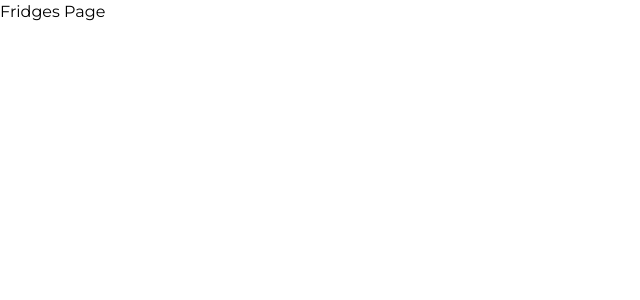
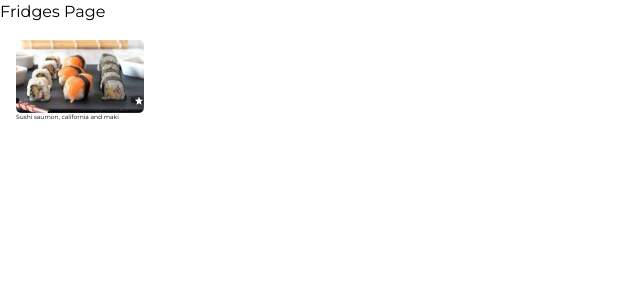
Before and after one commit to steven-van/frigoal, a React (Create React App) app: page /fridges in a window 1280 px wide. Shown: the top 300 px of the page, without its empty margins (0-640 px from the left). Built offline with nearby package versions, Linux system fonts and the light colour scheme.

Commit message:
first commit

```diff
--- a/src/pages/Fridges.js
+++ b/src/pages/Fridges.js
@@ -1,7 +1,24 @@
+import Recipe from "../assets/images/svg/recipe.svg";
+import StarBorderIcon from "@mui/icons-material/StarBorder";
+import StarOutlinedIcon from "@mui/icons-material/StarOutlined";
+
 const Fridges = () => {
-    return <div>
+  return (
+    <div>
       Fridges Page
-    </div>;
-  };
+      <div className="w-40 h-24 text-[6px] p-4">
+        <div className="relative">
+          <div className="relative">
+            <img className="w-full" src={Recipe}></img>
+          </div>
+          <div className="absolute right-0 bottom-0">
+            <StarOutlinedIcon style={{ color: "white", width: "10px" }} />
+          </div>
+        </div>
+        <div>Sushi saumon, california and maki</div>
+      </div>
+    </div>
+  );
+};
 
-  export default Fridges;
+export default Fridges;
```
Also changed, not shown: src/App.js (indentation only), src/assets/images/svg/recipe.svg (added).
